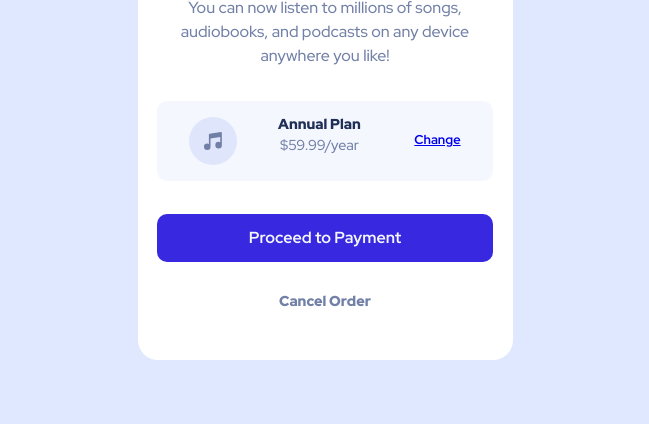
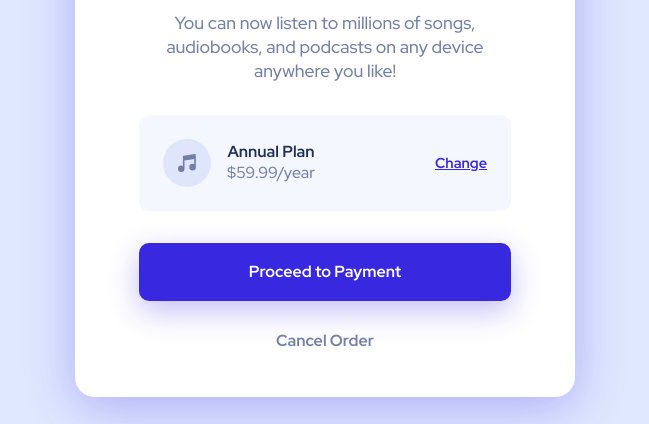
Before and after one commit to GuiSilveira/Order-Summary-Component, a plain HTML site: page index.html in a window 1280 px wide. Shown: the part 376-800 px from the top of the page, without its empty margins (315-964 px from the left). Drawn offline with Linux system fonts and the light colour scheme.

Commit message:
Order Summary Definitivo

```diff
--- a/index.html
+++ b/index.html
@@ -26,15 +26,17 @@
         <p class="main_paragraph">You can now listen to millions of songs, audiobooks, and
           podcasts on any device anywhere you like!</p>
         <div class="annual_container">
-          <img src="./images/icon-music.svg" alt="music-icon">
-          <div class="annual_text">
-            <strong>Annual Plan</strong>
-            <p>$59.99/year</p>
+          <div class="text_container">
+            <img src="./images/icon-music.svg" alt="music-icon">
+            <div class="annual_text">
+              <strong>Annual Plan</strong>
+              <p>$59.99/year</p>
+            </div>
           </div>
           <a href="#">Change</a>
         </div>
         <a href="#" class="main_button">Proceed to Payment</a>
-        <a href="#" class="cancel">Cancel Order</a>
+        <a href="#" class="cancel_button">Cancel Order</a>
       </main>
     </div>
     <!-- <footer class="attribution">
--- a/style.css
+++ b/style.css
@@ -13,20 +13,28 @@
     font-family: 'Red Hat Display', sans-serif;
 }
 
+html {
+    box-sizing: border-box;
+    height: 100vh;
+    display: flex;
+    justify-content: center;
+    align-items: center;
+}
+
+*, *::before, *::after {
+    box-sizing: inherit;
+}
+
 body {
-    background: var(--pale-blue);
+    background: var(--pale-blue) url('./images/pattern-background-mobile.svg') center/cover no-repeat;
 }
 
 .container {
-    width: 80vw;
-    height: 80vh;
-    max-width: 375px;
-    max-height: 667px;
     background-color: white;
-    margin: 0 auto;
-    margin-top: 12vh;
     border-radius: 20px;
+    margin: 0 2rem 0 2rem;
     overflow: hidden;
+    box-shadow: 0px 10px 50px hsl(245, 75%, 52%, .3);
 }
 
 header img {
@@ -34,107 +42,127 @@ header img {
 }
 
 .conteudo_principal {
+    text-align: center;
     display: flex;
     flex-direction: column;
-    text-align: center;
-    justify-content: space-evenly;
-    height: 68%;
+    max-width: 500px;
+    margin: 0 auto;
 }
 
 h1 {
+    color: var(--dark-blue);
     font-weight: 900;
     font-size: 1.5rem;
-    margin: 1rem auto;
+    margin: 1rem 0 1rem 0;
+}
+
+.main_paragraph {
+    color: var(--desaturated-blue);
+    line-height: 1.5rem;
+    padding: 0 1.5rem;
+}
+
+.annual_container {
+    display: flex;
+    justify-content: space-between;
+    align-items: center;
+    padding: 1rem 1rem;
+    background-color: var(--very-pale-blue);
+    border-radius: 10px;
+    margin: 1rem 1rem;
+}
+
+.text_container {
+    display: flex;
+    align-items: center;
+}
+
+.text_container > img {
+    margin-right: 1rem;
+}
+
+.annual_text {
+    line-height: 1.3rem;
+}
+
+.annual_text > strong {
+    font-weight: 700;
     color: var(--dark-blue);
 }
 
-p {
+.annual_text > p {
     color: var(--desaturated-blue);
 }
 
-.main_paragraph {
-    margin: 0 1.1rem;
-    /* padding: 0 1rem; */
-    line-height: 1.5rem;
-    font-weight: 500;
+.annual_container > a {
+    color: var(--bright-blue);
+    font-weight: 700;
+    font-size: .9rem;
 }
 
-.annual_container {
-    background-color: var(--very-pale-blue);
-    margin: 1rem 1.2rem;
-    padding: 1rem 0;
-    display: flex;
-    justify-content: space-evenly;
-    border-radius: 10px;
-    align-items: center;
-}
-
-.annual_text {
-   font-size: .9rem;
-   height: 100%;
-   margin-left: .5rem;
-}
-
-.annual_text strong {
-    color: var(--dark-blue);
-    font-weight: 900;
-}
-
-.annual_text p {
-    margin-top: .4rem;
-}
-
-.annual_container a {
-    margin-left: 1.3rem;
-    font-size: .8rem;
-    font-weight: 700;
-}
-
-.annual_container a:hover {
-    filter: opacity(80%);
-    text-decoration: none;
+.annual_container > a:hover {
+    opacity: 80%;
+    transition: all 0.3s ease-in-out;
 }
 
 .main_button {
-    background: var(--bright-blue);
-    border-radius: 10px;
-    color: var(--very-pale-blue);
+    background-color: var(--bright-blue);
+    color: white;
     text-decoration: none;
     font-weight: 700;
-    height: 3rem;
-    margin: 0 1.2rem;
-    display: flex;
-    justify-content: center;
-    align-items: center;
+    margin: 0 1rem;
+    border-radius: 10px;
+    padding: 1rem 1rem;
+    box-shadow: 0px 8px 10px hsl(245, 75%, 52%, .3);
 }
 
 .main_button:hover {
-    filter: opacity(80%);
+    opacity: 80%;
+    transition: all 0.3s ease-in-out;
 }
 
-.cancel {
+.cancel_button {
+    color: var(--desaturated-blue);
     text-decoration: none;
-    font-weight: 900;
-    color: var(--desaturated-blue);
-    font-size: 0.9rem;
-    margin-top: 1rem;
+    font-weight: 700;
+    margin: 1.5rem 0;
 }
 
-.cancel:hover {
+.cancel_button:hover {
     color: var(--dark-blue);
+    transition: all 0.3s ease-in-out;
 }
 
-@media screen and (min-width: 1024px) {
+@media (min-width: 768px) {
+    body {
+        background: var(--pale-blue) url('./images/pattern-background-desktop.svg') center/cover no-repeat;
+        background-position-y: -400px;
+    }
+
+    .conteudo_principal {
+        padding: 3rem;
+    }
 
     h1 {
-       margin: 0 auto;
+        font-size: 2rem;
+        margin: 0 0 2rem 0;
+    }
+
+    .main_paragraph {
+        font-size: 1.1rem;
     }
 
     .annual_container {
-        margin: 0 1.2rem;
+        margin: 2rem 1rem;
+        padding: 1.5rem 1.5rem;
     }
 
-    .cancel {
-        margin: 0;
+    .main_button {
+        padding: 1.3rem 1.3rem;
+        box-shadow: 0px 10px 30px hsl(245, 75%, 52%, .3);
+    }
+
+    .cancel_button {
+        margin: 2rem 0 0 0;
     }
 }
```
